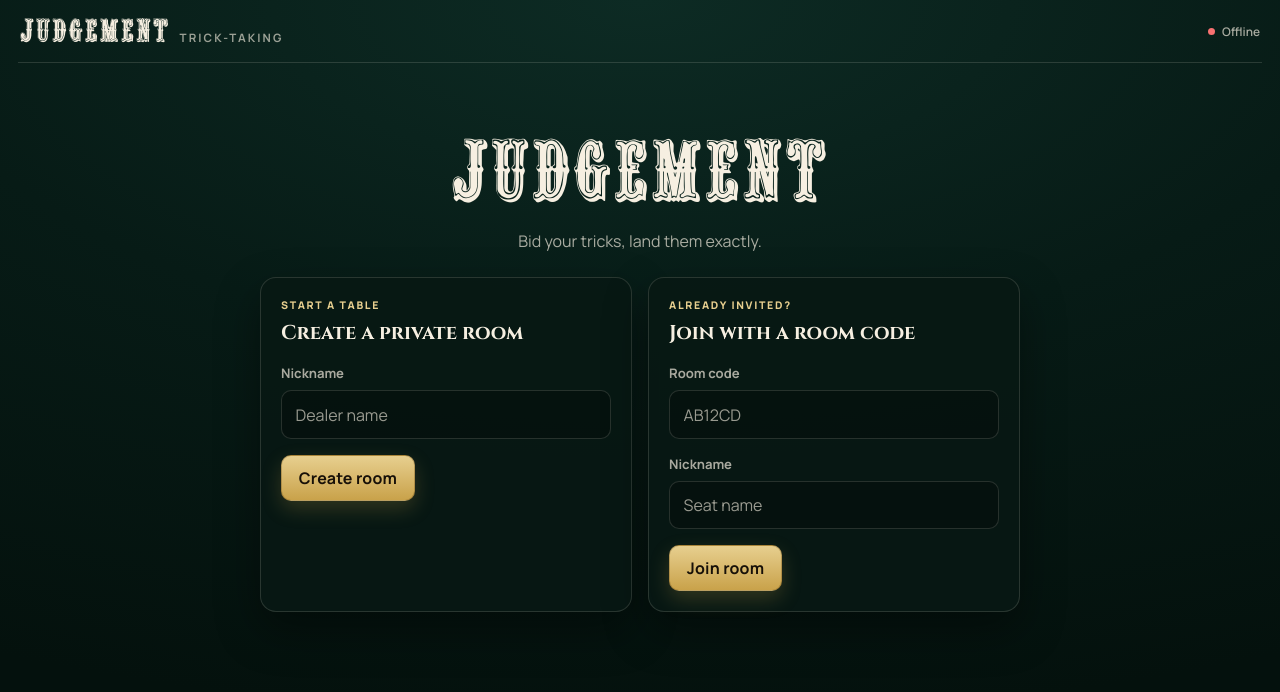
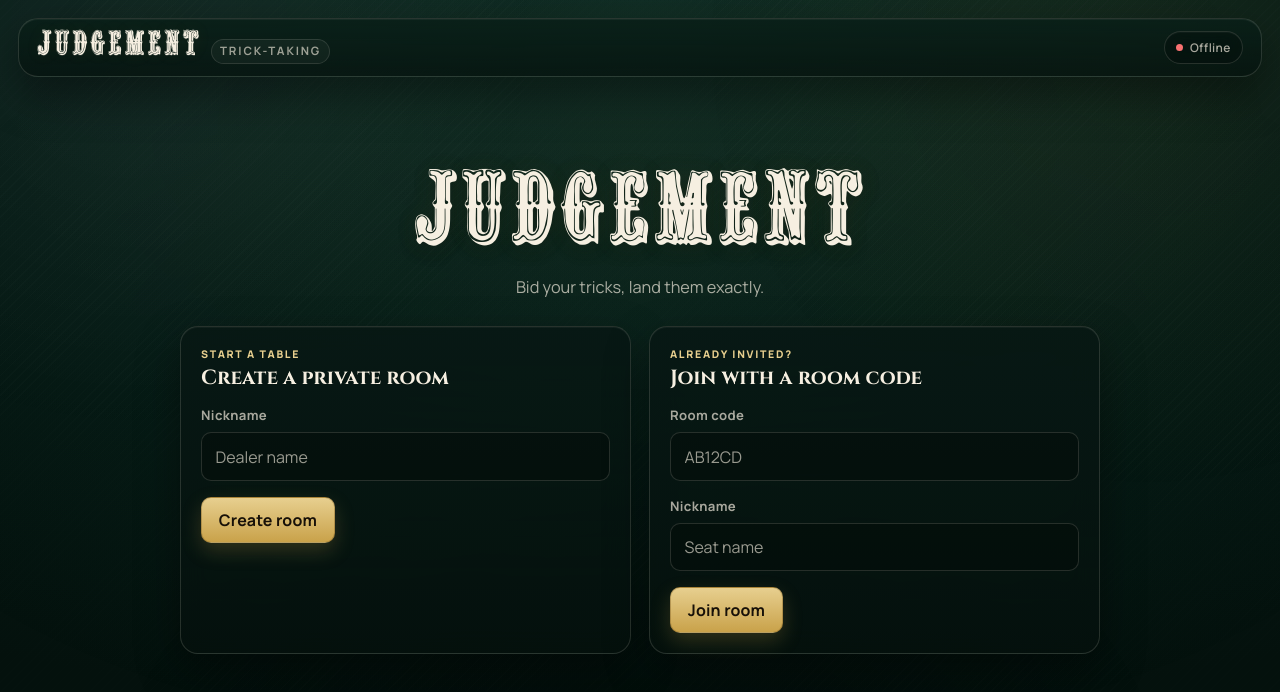
Before and after one commit to SlanderDome/Judgement, a React (Vite) app in the folder client/: page / in a window 1280 px wide. Shown: the top 692 px of the page. Built offline with nearby package versions, Linux system fonts and the light colour scheme; no server answers.

Commit message:
feat: enhance game UI with dynamic layout and status indicators

```diff
--- a/client/src/App.jsx
+++ b/client/src/App.jsx
@@ -8,7 +8,7 @@ export default function App() {
   const { roomState, clientPlayerId, isConnected, errorMessage, actions } = useGameState();
 
   return (
-    <main className="app-shell">
+    <main className={`app-shell ${roomState ? "app-shell--game" : "app-shell--lobby"}`}>
       <header className="topbar">
         <div className="brand-block">
           <span className="brand">JUDGEMENT</span>
--- a/client/src/styles.css
+++ b/client/src/styles.css
@@ -70,6 +70,23 @@ body {
     radial-gradient(120% 90% at 50% 0%, #0d2b24 0%, #071b16 48%, #04110d 100%);
   -webkit-font-smoothing: antialiased;
   text-rendering: optimizeLegibility;
+  position: relative;
+  isolation: isolate;
+  overflow-x: hidden;
+}
+
+body::before {
+  content: "";
+  position: fixed;
+  inset: -12vmax;
+  pointer-events: none;
+  z-index: -1;
+  background:
+    radial-gradient(circle at 18% 16%, rgba(255, 255, 255, 0.05) 0%, transparent 28%),
+    radial-gradient(circle at 82% 18%, rgba(201, 162, 74, 0.07) 0%, transparent 30%),
+    radial-gradient(circle at 50% 100%, rgba(0, 0, 0, 0.46) 0%, transparent 42%),
+    repeating-linear-gradient(135deg, rgba(255, 255, 255, 0.012) 0 1px, transparent 1px 7px);
+  opacity: 0.9;
 }
 
 button,
@@ -160,12 +177,26 @@ input:focus {
 /* ---------- App shell ---------- */
 
 .app-shell {
+  position: relative;
+  isolation: isolate;
   min-height: 100vh;
   display: flex;
   flex-direction: column;
   width: min(1680px, 100%);
   margin: 0 auto;
-  padding: 0 18px 18px;
+  padding: clamp(10px, 1.4vw, 18px);
+  gap: clamp(10px, 1vw, 16px);
+}
+
+.app-shell::before {
+  content: "";
+  position: absolute;
+  inset: 0;
+  pointer-events: none;
+  z-index: -1;
+  background:
+    radial-gradient(80% 65% at 50% 16%, rgba(201, 162, 74, 0.04) 0%, transparent 64%),
+    radial-gradient(120% 90% at 50% 46%, rgba(15, 97, 74, 0.08) 0%, transparent 55%);
 }
 
 .topbar {
@@ -173,8 +204,13 @@ input:focus {
   align-items: center;
   justify-content: space-between;
   gap: 1rem;
-  padding: 14px 2px 12px;
-  border-bottom: 1px solid var(--line);
+  padding: 12px clamp(14px, 1.6vw, 18px);
+  border: 1px solid var(--line);
+  border-radius: 20px;
+  background: linear-gradient(180deg, rgba(9, 31, 24, 0.88), rgba(5, 18, 14, 0.76));
+  box-shadow: var(--shadow-soft), inset 0 1px 0 rgba(255, 255, 255, 0.05);
+  backdrop-filter: blur(14px);
+  -webkit-backdrop-filter: blur(14px);
 }
 
 .brand-block {
@@ -186,24 +222,33 @@ input:focus {
 .brand {
   margin: 0;
   font-family: var(--font-wordmark);
-  font-size: 1.5rem;
+  font-size: clamp(1.4rem, 2vw, 1.7rem);
   font-weight: 800;
-  letter-spacing: 0.06em;
+  line-height: 1;
+  letter-spacing: 0.08em;
   color: var(--ivory);
+  text-shadow: 0 1px 0 rgba(255, 255, 255, 0.08), 0 0 18px rgba(201, 162, 74, 0.08);
 }
 
 .brand-sub {
+  display: inline-flex;
+  align-items: center;
+  min-height: 24px;
+  padding: 0.18rem 0.5rem;
+  border: 1px solid rgba(246, 239, 225, 0.12);
+  border-radius: 999px;
+  background: rgba(246, 239, 225, 0.04);
   color: var(--ivory-mute);
   font-size: 0.72rem;
   font-weight: 700;
-  letter-spacing: 0.18em;
+  letter-spacing: 0.16em;
   text-transform: uppercase;
 }
 
 .topbar-actions {
   display: flex;
   align-items: center;
-  gap: 0.6rem;
+  gap: 0.75rem;
 }
 
 .eyebrow {
@@ -224,9 +269,9 @@ input:focus {
 .lobby-grid {
   display: grid;
   grid-template-columns: repeat(auto-fit, minmax(300px, 1fr));
-  gap: 16px;
-  max-width: 760px;
-  margin: 8vh auto 0;
+  gap: clamp(14px, 1.4vw, 18px);
+  max-width: 920px;
+  margin: clamp(4vh, 8vh, 9vh) auto 0;
   align-self: center;
   width: 100%;
 }
@@ -234,35 +279,40 @@ input:focus {
 .lobby-hero {
   grid-column: 1 / -1;
   text-align: center;
-  margin-bottom: 8px;
+  margin-bottom: 2px;
+  padding: 0 clamp(8px, 2vw, 24px) 6px;
 }
 
 .lobby-hero h1 {
   margin: 0;
   font-family: var(--font-wordmark);
-  font-size: clamp(2.4rem, 6vw, 4rem);
+  font-size: clamp(2.6rem, 6vw, 4.8rem);
   font-weight: 800;
   letter-spacing: 0.02em;
+  text-shadow: 0 4px 18px rgba(0, 0, 0, 0.26), 0 0 26px rgba(201, 162, 74, 0.08);
 }
 
 .lobby-hero p {
   margin: 0.4rem 0 0;
   color: var(--ivory-soft);
+  font-size: 1.02rem;
 }
 
 .panel {
   border: 1px solid var(--line);
-  border-radius: var(--radius-lg);
-  background: var(--surface);
-  box-shadow: var(--shadow-soft);
+  border-radius: 18px;
+  background: linear-gradient(180deg, rgba(8, 24, 20, 0.92), rgba(5, 17, 13, 0.84));
+  box-shadow: var(--shadow-soft), inset 0 1px 0 rgba(255, 255, 255, 0.04);
+  backdrop-filter: blur(14px);
   padding: 1.25rem;
 }
 
 .panel h2 {
   margin: 0;
   font-family: var(--font-display);
-  font-size: 1.25rem;
+  font-size: clamp(1.2rem, 1.6vw, 1.4rem);
   font-weight: 700;
+  line-height: 1.15;
 }
 
 .panel-header {
@@ -282,6 +332,7 @@ input:focus {
   color: var(--ivory-soft);
   font-size: 0.82rem;
   font-weight: 700;
+  letter-spacing: 0.03em;
 }
 
 /* ---------- Connection / status ---------- */
@@ -290,6 +341,12 @@ input:focus {
   display: inline-flex;
   align-items: center;
   gap: 0.42rem;
+  padding: 0.42rem 0.72rem;
+  border: 1px solid var(--line);
+  border-radius: 999px;
+  background: rgba(0, 0, 0, 0.18);
+  box-shadow: inset 0 1px 0 rgba(255, 255, 255, 0.03);
+  backdrop-filter: blur(10px);
   font-size: 0.74rem;
   font-weight: 600;
   color: var(--ivory-soft);
@@ -312,6 +369,10 @@ input:focus {
   color: #f87171;
 }
 
+.connection-text {
+  letter-spacing: 0.03em;
+}
+
 .btn-sm {
   padding: 0.3rem 0.65rem;
   min-height: 44px;
@@ -325,8 +386,29 @@ input:focus {
   flex: 1;
   display: flex;
   flex-direction: column;
-  gap: 12px;
+  gap: clamp(12px, 1.4vw, 18px);
   padding-top: 8px;
+  perspective: 1400px;
+}
+
+.game-layout--bidding .table-felt {
+  box-shadow:
+    0 32px 72px rgba(0, 0, 0, 0.5),
+    inset 0 1px 0 rgba(255, 255, 255, 0.05),
+    inset 0 0 0 1px rgba(201, 162, 74, 0.1),
+    inset 0 0 82px rgba(201, 162, 74, 0.08);
+}
+
+.game-layout--trick-playing .table-felt {
+  box-shadow:
+    0 34px 76px rgba(0, 0, 0, 0.52),
+    inset 0 1px 0 rgba(255, 255, 255, 0.05),
+    inset 0 0 0 1px rgba(255, 255, 255, 0.03),
+    inset 0 0 72px rgba(0, 0, 0, 0.34);
+}
+
+.game-layout--round-summary .table-felt {
+  filter: saturate(0.94) brightness(0.96);
 }
 
 .game-header {
@@ -335,8 +417,13 @@ input:focus {
   justify-content: space-between;
   gap: 0.85rem;
   flex-wrap: wrap;
-  padding: 0 4px 10px;
-  border-bottom: 1px solid var(--line);
+  padding: 14px 18px;
+  border: 1px solid var(--line);
+  border-radius: 20px;
+  background: linear-gradient(180deg, rgba(7, 23, 18, 0.84), rgba(4, 16, 12, 0.76));
+  box-shadow: var(--shadow-soft), inset 0 1px 0 rgba(255, 255, 255, 0.04);
+  backdrop-filter: blur(14px);
+  -webkit-backdrop-filter: blur(14px);
   font-size: 0.84rem;
   color: var(--ivory-soft);
 }
@@ -353,12 +440,25 @@ input:focus {
   display: inline-flex;
   align-items: center;
   gap: 0.3rem;
+  padding: 0.42rem 0.72rem;
+  border: 1px solid rgba(246, 239, 225, 0.12);
+  border-radius: 999px;
+  background: rgba(246, 239, 225, 0.04);
+  backdrop-filter: blur(8px);
   font-weight: 500;
 }
 
 .gh-item strong {
-  color: var(--ivory);
+  color: var(--gold-light);
   font-weight: 700;
+}
+
+.gh-state {
+  gap: 0.45rem;
+}
+
+.gh-state span {
+  color: var(--ivory-soft);
 }
 
 .gh-room .room-code {
@@ -369,7 +469,7 @@ input:focus {
 }
 
 .gh-dot {
-  color: var(--ivory-faint);
+  color: rgba(246, 239, 225, 0.18);
   user-select: none;
   padding: 0 0.15rem;
 }
@@ -429,6 +529,7 @@ input:focus {
   min-height: 0;
   display: flex;
   flex-direction: column;
+  perspective: 1600px;
 }
 
 /* Opponent seats (positioned around the table) */
@@ -654,32 +755,46 @@ input:focus {
   position: relative;
   flex: 1;
   min-height: clamp(180px, 34vh, 300px);
-  border: 12px solid var(--wood);
-  border-radius: 30px;
+  border: 14px solid var(--wood);
+  border-radius: 34px;
   overflow: hidden;
   background:
-    radial-gradient(130% 110% at 50% 42%, rgba(58, 146, 106, 0.28) 0%, transparent 62%),
+    radial-gradient(120% 100% at 50% 35%, rgba(231, 207, 143, 0.1) 0%, transparent 36%),
+    radial-gradient(130% 110% at 50% 42%, rgba(58, 146, 106, 0.24) 0%, transparent 62%),
     linear-gradient(150deg, var(--felt-warm) 0%, var(--felt) 46%, var(--felt-deep) 100%);
   box-shadow:
-    inset 0 0 0 1px rgba(0, 0, 0, 0.4),
-    inset 0 0 70px rgba(0, 0, 0, 0.38),
-    0 26px 60px rgba(0, 0, 0, 0.45);
+    inset 0 0 0 1px rgba(0, 0, 0, 0.38),
+    inset 0 0 72px rgba(0, 0, 0, 0.34),
+    0 30px 70px rgba(0, 0, 0, 0.48);
+  transform: translateZ(0);
 }
 
 .table-felt::before {
   content: "";
   position: absolute;
+  inset: 12px;
+  border-radius: 24px;
+  background: linear-gradient(180deg, rgba(255, 255, 255, 0.05), transparent 20%, transparent 80%, rgba(0, 0, 0, 0.18));
+  box-shadow: inset 0 0 0 1px rgba(246, 239, 225, 0.08), inset 0 0 24px rgba(0, 0, 0, 0.16);
+  opacity: 0.95;
+  pointer-events: none;
+}
+
+.table-felt::after {
+  content: "";
+  position: absolute;
   inset: 0;
-  border-radius: 20px;
-  box-shadow: inset 0 0 0 1px rgba(246, 239, 225, 0.08);
+  border-radius: inherit;
   pointer-events: none;
+  background: radial-gradient(120% 85% at 50% 40%, transparent 50%, rgba(0, 0, 0, 0.14) 100%);
 }
 
 .table-felt.is-drop-active {
   box-shadow:
-    inset 0 0 0 2px rgba(231, 207, 143, 0.55),
-    inset 0 0 70px rgba(0, 0, 0, 0.38),
-    0 26px 60px rgba(0, 0, 0, 0.45);
+    inset 0 0 0 2px rgba(231, 207, 143, 0.62),
+    inset 0 0 72px rgba(0, 0, 0, 0.34),
+    0 30px 70px rgba(0, 0, 0, 0.48),
+    0 0 0 1px rgba(231, 207, 143, 0.15);
 }
 
 .table-inner {
@@ -691,8 +806,8 @@ input:focus {
   flex-direction: column;
   align-items: center;
   justify-content: center;
-  gap: 16px;
-  padding: 26px;
+  gap: clamp(12px, 1.2vw, 18px);
+  padding: clamp(18px, 2vw, 32px);
 }
 
 /* Played cards */
@@ -702,14 +817,15 @@ input:focus {
   align-items: center;
   justify-content: center;
   flex-wrap: wrap;
-  gap: 10px;
-  min-height: 150px;
+  gap: clamp(8px, 1vw, 12px);
+  min-height: clamp(132px, 22vh, 220px);
 }
 
 .played-card-slot {
   display: grid;
   justify-items: center;
   gap: 0.45rem;
+  transform-style: preserve-3d;
 }
 
 .played-by {
@@ -726,6 +842,10 @@ input:focus {
   color: var(--ivory-mute);
   font-size: 0.76rem;
   font-weight: 700;
+  padding: 0.32rem 0.6rem;
+  border: 1px solid var(--line);
+  border-radius: 999px;
+  background: rgba(246, 239, 225, 0.05);
 }
 
 /* ---------- Playing card ---------- */
@@ -907,7 +1027,8 @@ input:focus {
   display: grid;
   place-items: center;
   padding: 20px;
-  background: rgba(2, 10, 8, 0.68);
+  background: rgba(2, 10, 8, 0.72);
+  backdrop-filter: blur(8px);
 }
 
 .overlay-card {
@@ -915,9 +1036,10 @@ input:focus {
   max-height: min(86vh, 760px);
   overflow: auto;
   border: 1px solid var(--line-strong);
-  border-radius: var(--radius-lg);
-  background: linear-gradient(180deg, #0d2b24 0%, #081f1a 100%);
-  box-shadow: 0 30px 80px rgba(0, 0, 0, 0.55);
+  border-radius: 20px;
+  background: linear-gradient(180deg, rgba(13, 43, 36, 0.94) 0%, rgba(6, 21, 16, 0.94) 100%);
+  box-shadow: 0 30px 80px rgba(0, 0, 0, 0.6), inset 0 1px 0 rgba(255, 255, 255, 0.04);
+  backdrop-filter: blur(18px);
   padding: 1.5rem;
 }
 
@@ -960,7 +1082,7 @@ input:focus {
 
 .bid-grid {
   display: grid;
-  grid-template-columns: repeat(auto-fill, minmax(64px, 1fr));
+  grid-template-columns: repeat(auto-fill, minmax(68px, 1fr));
   gap: 0.55rem;
   margin-top: 1rem;
 }
@@ -972,6 +1094,8 @@ input:focus {
   color: var(--ivory);
   background: var(--surface-soft);
   border-color: var(--line);
+  border-radius: 14px;
+  box-shadow: inset 0 1px 0 rgba(255, 255, 255, 0.04);
 }
 
 .bid-chip:hover:not(:disabled) {
@@ -989,10 +1113,11 @@ input:focus {
 /* Contextual bidding panel (near the hand) */
 
 .bidding-panel {
-  border: 1px solid rgba(201, 162, 74, 0.35);
-  border-radius: var(--radius-lg);
-  background: rgba(8, 24, 20, 0.92);
-  box-shadow: var(--shadow-soft);
+  border: 1px solid rgba(201, 162, 74, 0.28);
+  border-radius: 20px;
+  background: linear-gradient(180deg, rgba(12, 39, 31, 0.94), rgba(6, 22, 17, 0.94));
+  box-shadow: var(--shadow-soft), inset 0 1px 0 rgba(255, 255, 255, 0.04);
+  backdrop-filter: blur(14px);
   padding: 0.8rem 1rem;
 }
 
```
Also changed, not shown: client/src/components/GameBoard.jsx (+23 -1 lines).
